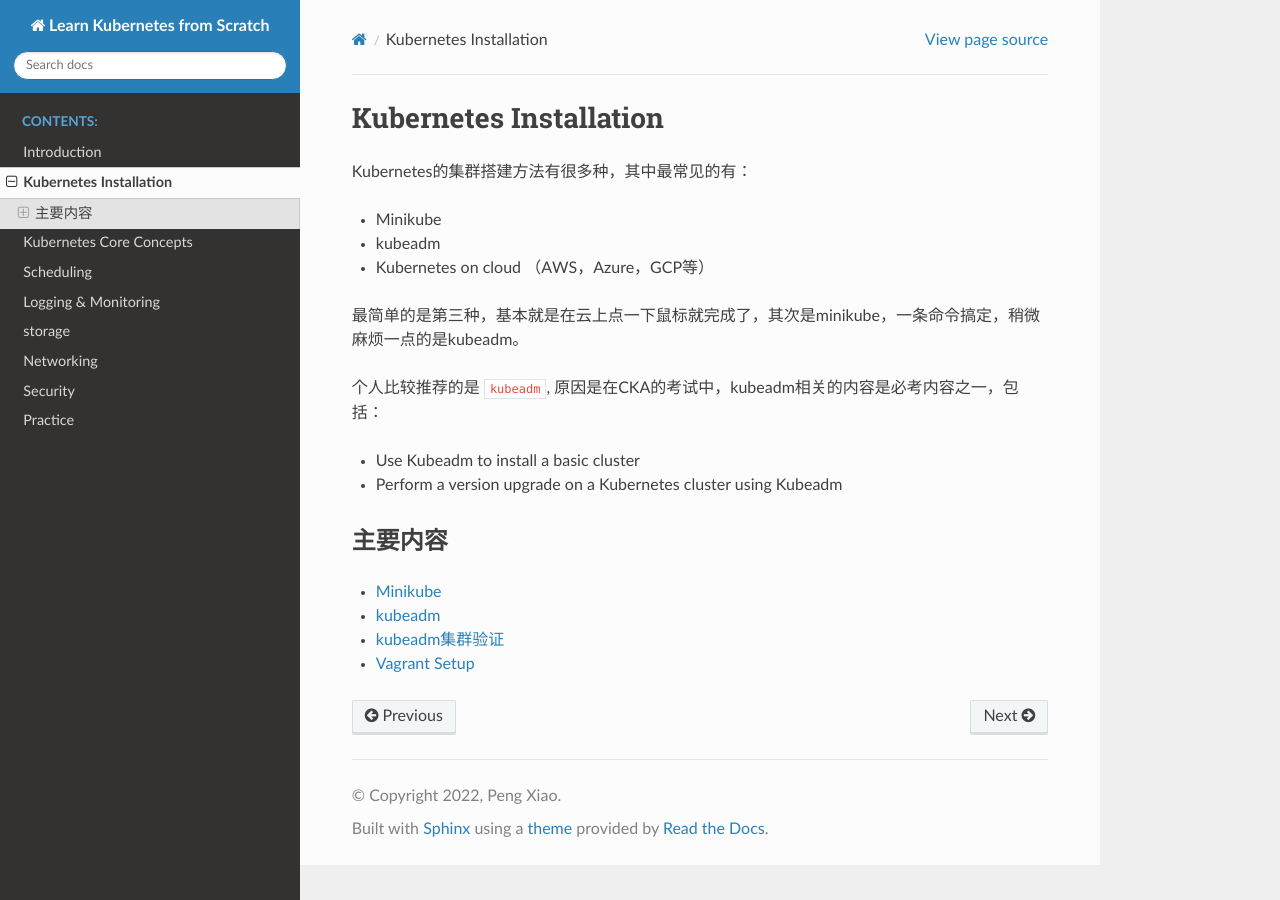
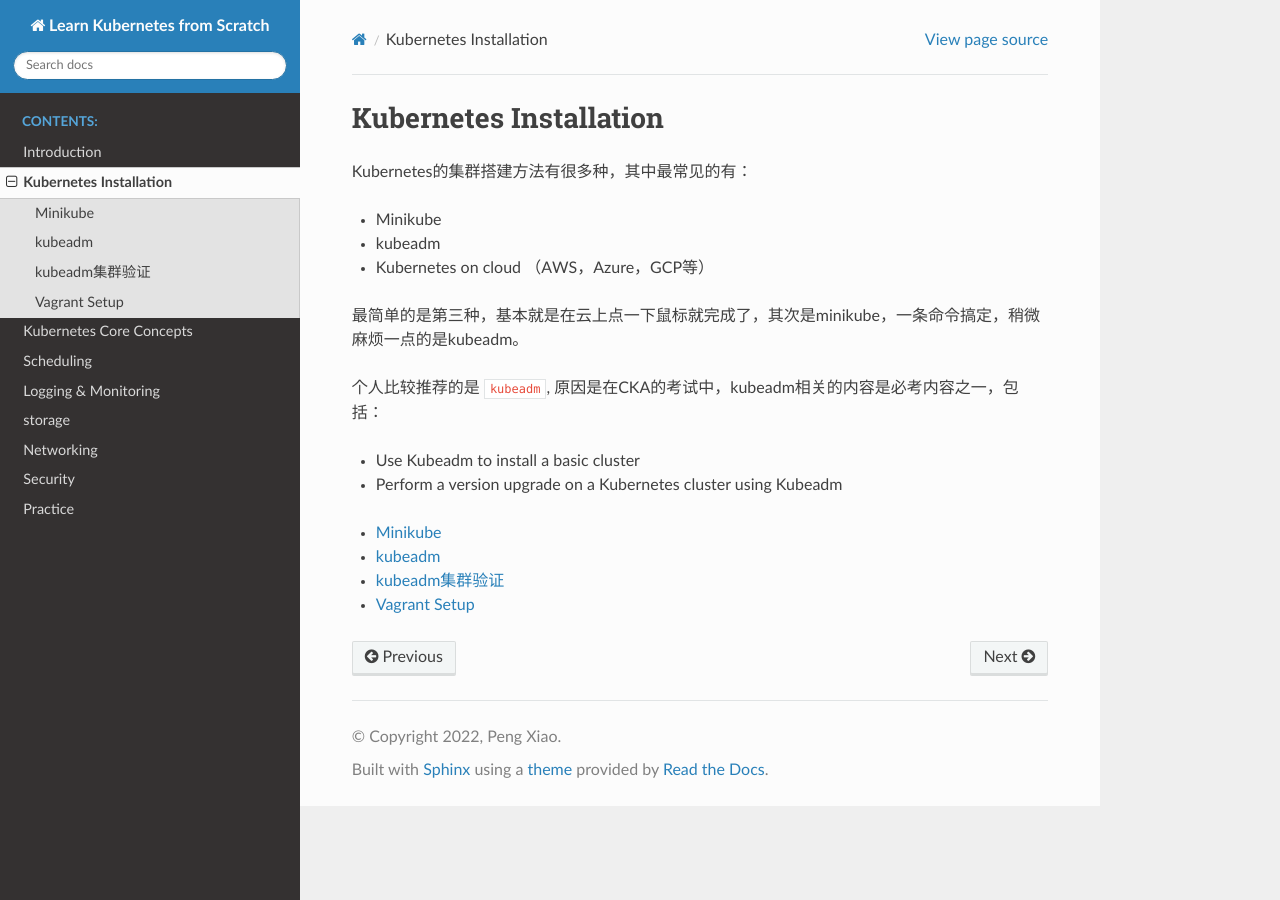
Before and after one commit to xiaopeng163/learn-k8s-from-scratch, a Sphinx documentation site: the page built from source/k8s-install.rst, in a window 1280 px wide. Built offline with Sphinx 7.4.7 and the Read the Docs theme 2.0.0, drawn with Linux system fonts in a browser that asks for light colours.

Commit message:
Update k8s-install.rst

```diff
--- a/source/k8s-install.rst
+++ b/source/k8s-install.rst
@@ -17,10 +17,6 @@
 - Perform a version upgrade on a Kubernetes cluster using Kubeadm
 
 
-
-主要内容
-~~~~~~~~~~
-
 .. toctree::
     :maxdepth: 1
 
```
